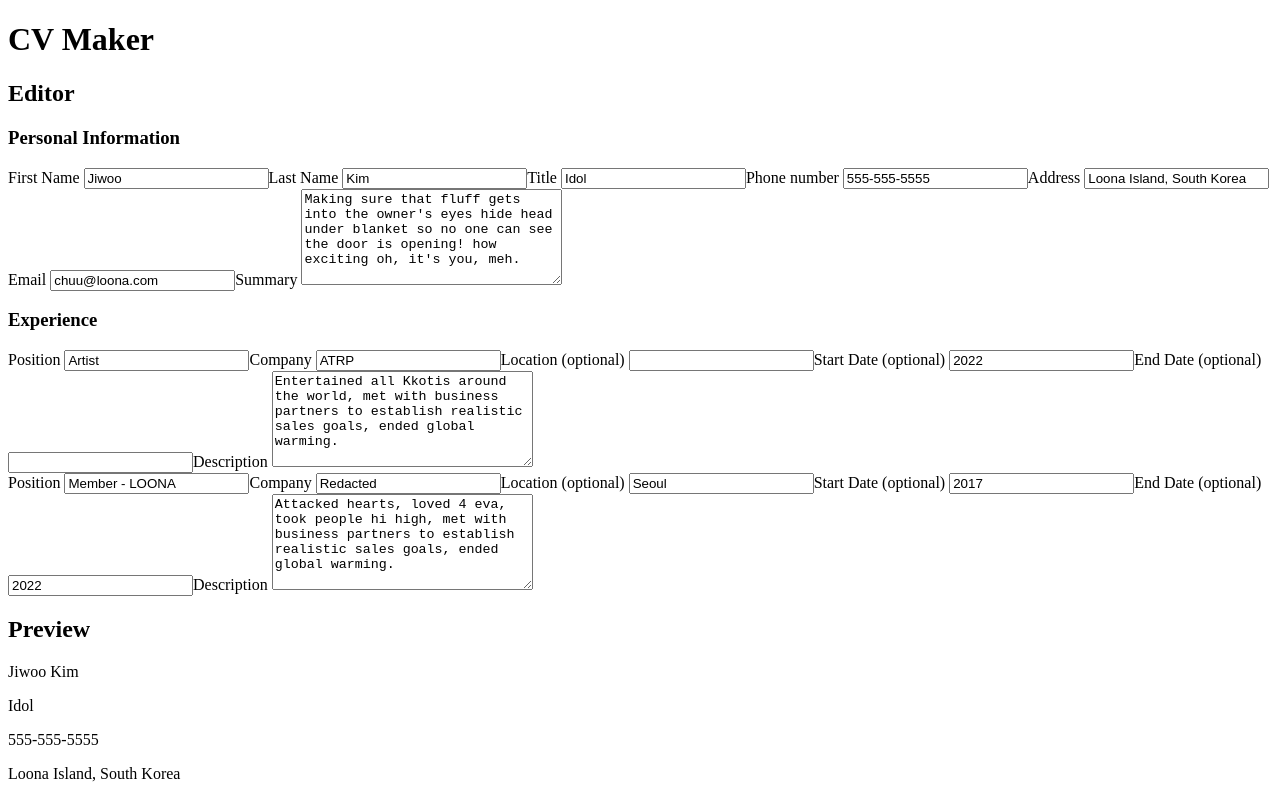
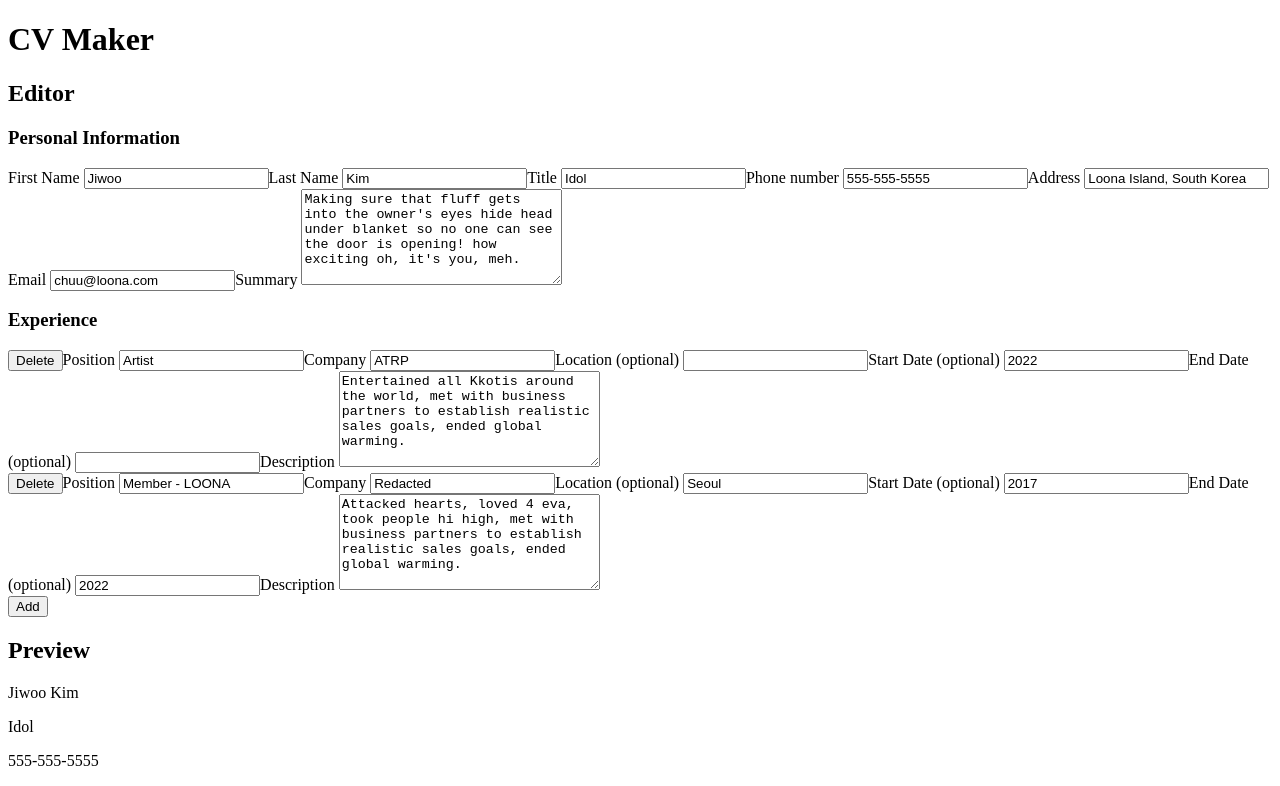
Before and after one commit to beaesq/cv-maker, a React (Vite) app: page / in a window 1280 px wide. Shown: the top 786 px of the page. Built offline with nearby package versions, Linux system fonts and the light colour scheme.

Commit message:
Add delete and add work experience buttons

```diff
--- a/src/components/ExperienceSection.jsx
+++ b/src/components/ExperienceSection.jsx
@@ -1,6 +1,7 @@
 import PropTypes from "prop-types";
 import Input from "./Input";
 import TextArea from "./TextArea";
+import { v4 as uuidv4 } from "uuid";
 
 function Experience({ exp, setExp, index }) {
   function handleTitleChange(e) {
@@ -28,7 +29,7 @@ function Experience({ exp, setExp, index }) {
   }
 
   return (
-    <section>
+    <>
       <Input label="Position" value={exp.title} onChange={handleTitleChange} />
       <Input
         label="Company"
@@ -55,7 +56,7 @@ function Experience({ exp, setExp, index }) {
         value={exp.description}
         onChange={handleDescriptionChange}
       />
-    </section>
+    </>
   );
 }
 
@@ -67,11 +68,43 @@ export default function ExperienceSection({ person, setPerson }) {
     setPerson({ ...person, experience: newExperience });
   }
 
+  function addExp() {
+    const id = uuidv4();
+    const newExp = {
+      id: id,
+      title: "Title",
+      company: "Company",
+      location: "Location",
+      begin: "Year",
+      end: "Year",
+      description: "Job description",
+    };
+
+    const newExperience = person.experience.slice();
+    newExperience.push(newExp);
+    setPerson({ ...person, experience: newExperience });
+  }
+
+  function removeExp(index) {
+    const newExperience = person.experience.slice();
+    newExperience.splice(index, 1);
+
+    setPerson({ ...person, experience: newExperience });
+  }
+
   return (
     <form className="experience">
       {person.experience.map((exp, index) => (
-        <Experience key={exp.id} exp={exp} index={index} setExp={setExp} />
+        <section key={exp.id}>
+          <button type="button" onClick={() => removeExp(index)}>
+            Delete
+          </button>
+          <Experience exp={exp} index={index} setExp={setExp} />
+        </section>
       ))}
+      <button type="button" onClick={addExp}>
+        Add
+      </button>
     </form>
   );
 }
```
